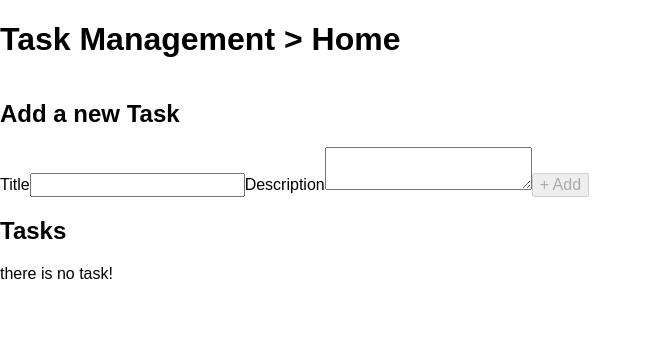
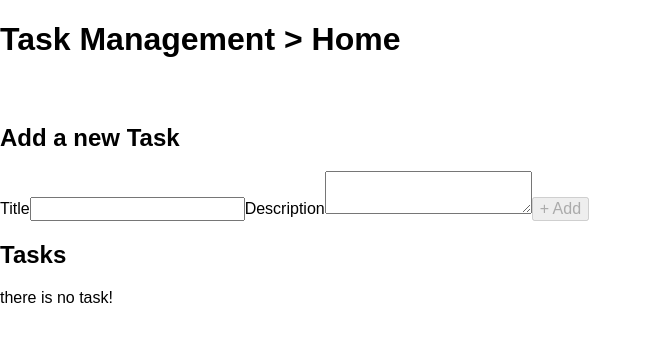
Before and after one commit to gorjiali/task-management, a React (Create React App) app: page / in a window 1280 px wide. Shown: the top 342 px of the page, without its empty margins (0-652 px from the left). Built offline with nearby package versions, Linux system fonts and the light colour scheme.

Commit message:
Home page style

```diff
--- a/src/components/Home.js
+++ b/src/components/Home.js
@@ -1,10 +1,11 @@
 import * as React from "react";
 import NewTaskForm from "./NewTaskForm";
 import TaskList from "./TaskList";
+import styles from "./Home.module.scss";
 
 function Home() {
   return (
-    <main>
+    <main className={styles.main}>
       <NewTaskForm />
       <TaskList />
     </main>
--- /dev/null
+++ b/src/components/Home.module.scss
@@ -0,0 +1,7 @@
+.main {
+  margin-top: 1.5rem;
+  flex: 1;
+  display: flex;
+  flex-direction: column;
+  overflow-y: auto;
+}
```
